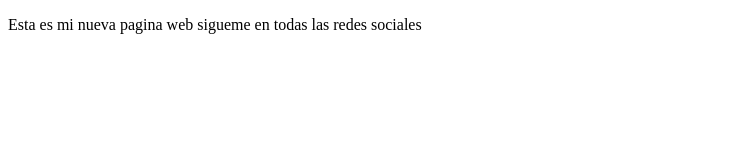
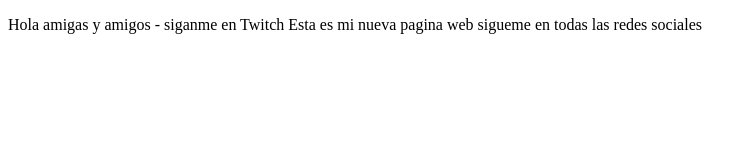
Before and after one commit to BrainerKasz/proyectoDemoPrework, a plain HTML site: page index.html in a window 1280 px wide. Shown: the whole page, without its empty margins (0-756 px from the left). Drawn offline with Linux system fonts and the light colour scheme.

Commit message:
Cambios agregados al sitio

```diff
--- a/index.html
+++ b/index.html
@@ -8,6 +8,8 @@
 </head>
 <body>
     <p>
+        Hola amigas y amigos - siganme en Twitch
+
         Esta es mi nueva pagina web sigueme en todas las redes sociales
     </p>
 </body>
```
